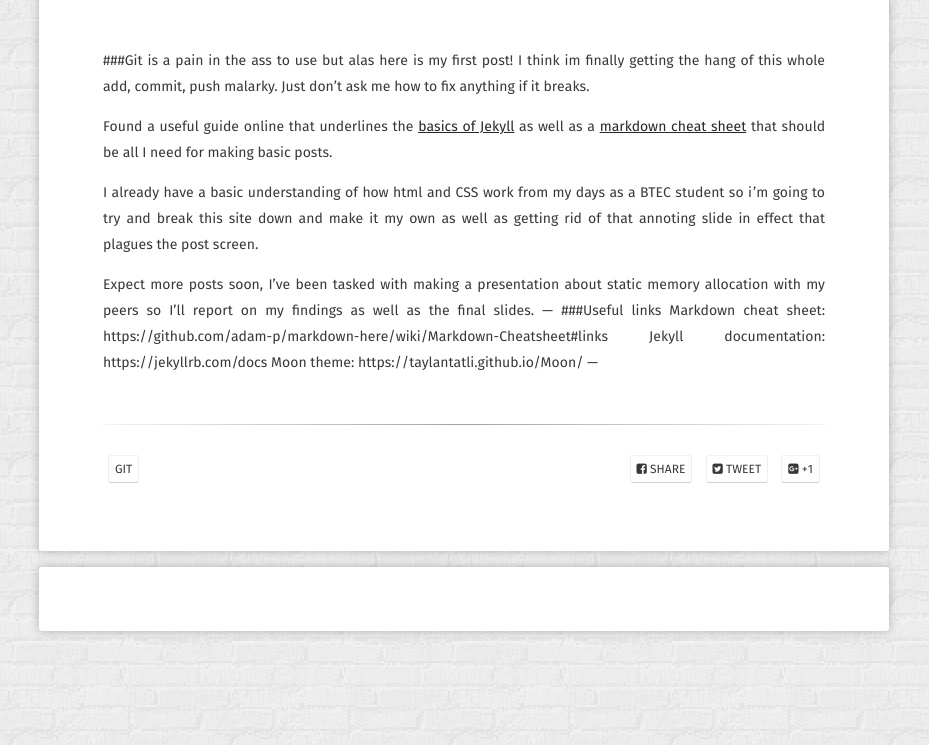
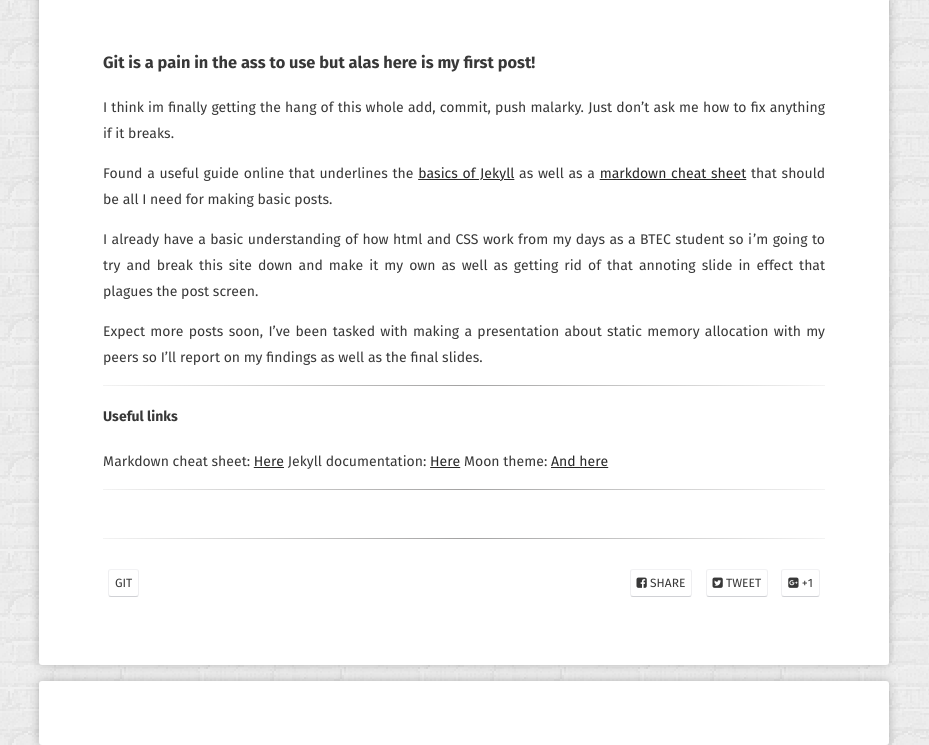
Before and after one commit to JohnnersUK/OLD.JohnnersUK.github.io, a Jekyll site: the page built from _posts/2017-09-29-The-Beginning.md, in a window 1280 px wide. Shown: the part 570-1315 px from the top of the page, without its empty margins (176-1105 px from the left). Built offline with Jekyll 4.4.1, drawn with Linux system fonts in a browser that asks for light colours; some web fonts are replaced; comment, search, counter and statistics services are not loaded.

Commit message:
Update 2017-09-29-The-Beginning.md

```diff
--- a/_posts/2017-09-29-The-Beginning.md
+++ b/_posts/2017-09-29-The-Beginning.md
@@ -7,7 +7,7 @@ tags: [git]
 feature: https://git-scm.com/images/about/index1@2x.png
 comments: true
 ---
-###Git is a pain in the ass to use but alas here is my first post!
+### Git is a pain in the ass to use but alas here is my first post!
 I think im finally getting the hang of this whole add, commit, push malarky.
 Just don't ask me how to fix anything if it breaks.
 
@@ -19,9 +19,12 @@ so i'm going to try and break this site down and make it my own as well as getti
 
 Expect more posts soon, I've been tasked with making a presentation about static memory allocation
 with my peers so I'll report on my findings as well as the final slides.
+
 ---
-###Useful links
-Markdown cheat sheet: https://github.com/adam-p/markdown-here/wiki/Markdown-Cheatsheet#links
-Jekyll documentation: https://jekyllrb.com/docs
-Moon theme: https://taylantatli.github.io/Moon/
+
+#### Useful links
+Markdown cheat sheet: [Here](https://github.com/adam-p/markdown-here/wiki/Markdown-Cheatsheet#links)
+Jekyll documentation: [Here](https://jekyllrb.com/docs)
+Moon theme: [And here](https://taylantatli.github.io/Moon/)
+
 ---
```
